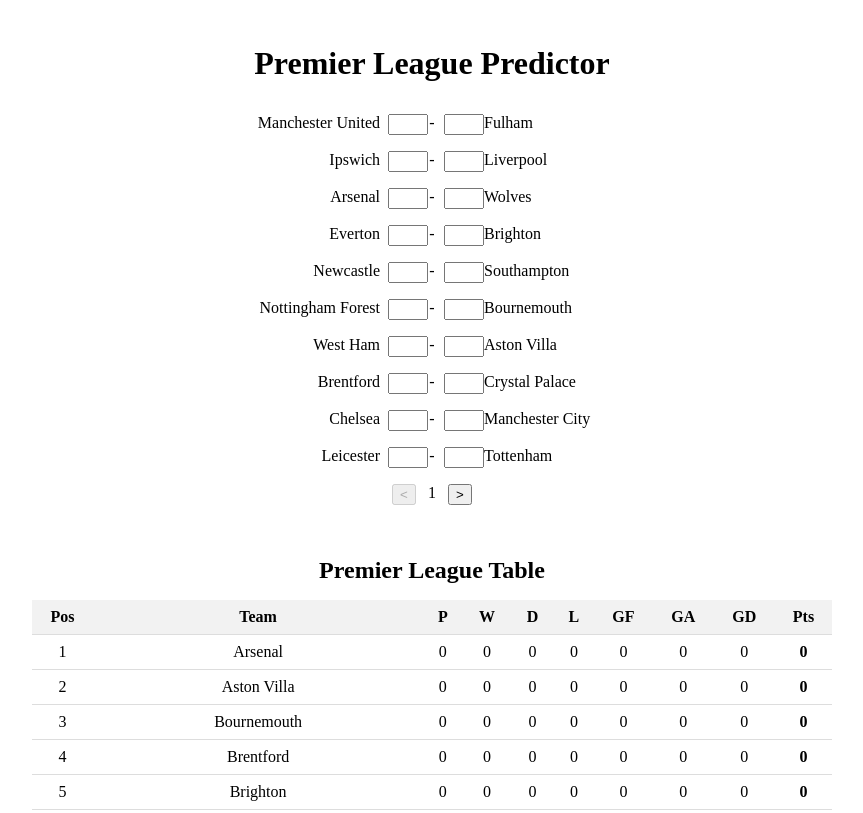
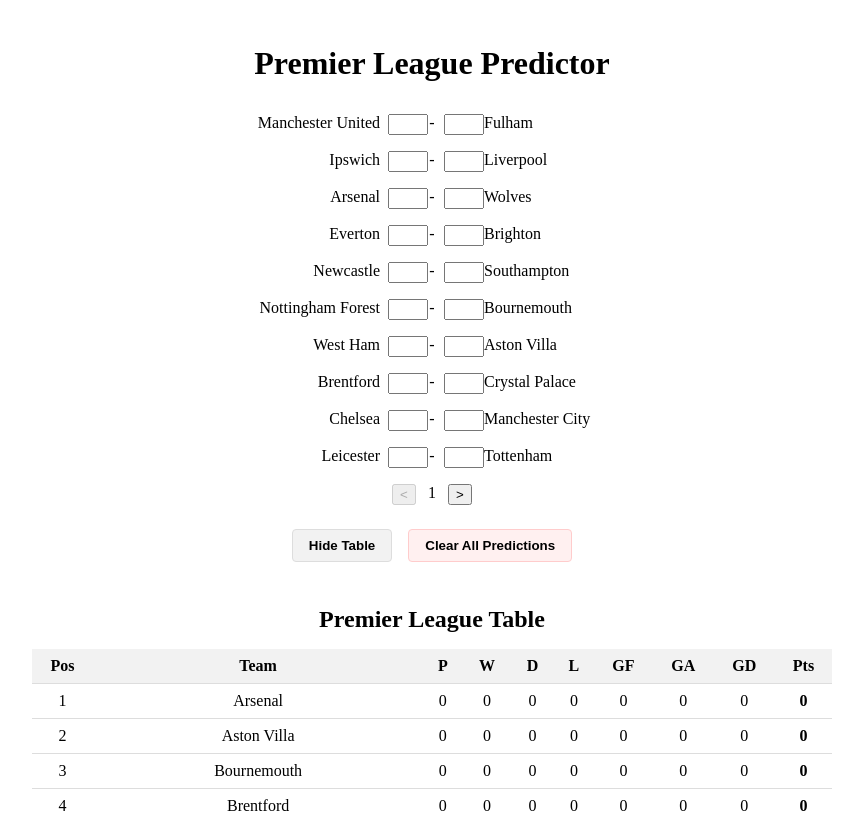
Before and after one commit to Broll26/league-predictor-v1, a Vue app in the folder frontend/: page / in a window 1280 px wide. Shown: the top 813 px of the page, without its empty margins (208-1071 px from the left). Built offline with nearby package versions, Linux system fonts and the light colour scheme.

Commit message:
Hide table & clear predictions buttons

```diff
--- a/frontend/src/App.vue
+++ b/frontend/src/App.vue
@@ -2,18 +2,30 @@
   <div class="app-container">
     <h1>Premier League Predictor</h1>
     <FixtureDisplay />
-    <TableDisplay />
+    <StateButtons v-model="displayState" />
+    <TableDisplay v-if="displayState.isTableVisible" />
   </div>
 </template>
 
 <script setup lang="ts">
+import { ref } from "vue";
 import FixtureDisplay from "./components/FixtureDisplay.vue";
 import TableDisplay from "./components/TableDisplay.vue";
-// Import usePredictions to initialize the shared state
+import StateButtons from "./components/StateButtons.vue";
 import { usePredictions } from "./composables/usePredictions";
 
 // Initialize predictions state
 usePredictions();
+
+// Define the display state
+interface DisplayState {
+  isTableVisible: boolean;
+}
+
+// Create reactive display state
+const displayState = ref<DisplayState>({
+  isTableVisible: true,
+});
 </script>
 
 <style scoped>
--- a/frontend/src/components/FixtureDisplay.vue
+++ b/frontend/src/components/FixtureDisplay.vue
@@ -51,7 +51,7 @@
 const selectedGameweek = ref(1);
 const { parseFixtureData, getOrderedGameweek } = useFixtureData();
 const gameweekMap = parseFixtureData();
-const { setPrediction, getPrediction } = usePredictions();
+const { setPrediction, getPrediction, predictions } = usePredictions();
 
 // Track scores for all fixtures
 const fixtureScores = reactive<
@@ -61,12 +61,30 @@
   >
 >({});
 
+// Watch for changes in the predictions Map
 watch(
-  () => fixtureScores,
-  (newValue) => {
-    console.log("fixtureScores changed:", newValue);
+  predictions,
+  () => {
+    // Update fixtureScores when predictions change (e.g., when cleared)
+    gameweekMap.forEach((fixtures) => {
+      fixtures.forEach((fixture) => {
+        const prediction = getPrediction(fixture.id);
+        if (fixtureScores[fixture.id]) {
+          fixtureScores[fixture.id] = {
+            homeScore:
+              prediction && prediction?.homeScore !== null
+                ? prediction.homeScore
+                : null,
+            awayScore:
+              prediction && prediction?.awayScore !== null
+                ? prediction.awayScore
+                : null,
+          };
+        }
+      });
+    });
   },
-  { deep: true, immediate: true }
+  { deep: true }
 );
 
 // Get the maximum gameweek number for pagination limits
--- /dev/null
+++ b/frontend/src/components/StateButtons.vue
@@ -0,0 +1,70 @@
+<template>
+  <div class="state-buttons">
+    <button class="action-button" @click="toggleTableVisibility">
+      {{ modelValue.isTableVisible ? "Hide Table" : "Show Table" }}
+    </button>
+    <button class="action-button clear-button" @click="clearPredictions">
+      Clear All Predictions
+    </button>
+  </div>
+</template>
+
+<script setup lang="ts">
+import { usePredictions } from "../composables/usePredictions";
+
+// Define the display state interface
+interface DisplayState {
+  isTableVisible: boolean;
+}
+
+// Define props and emits for v-model
+const props = defineProps<{
+  modelValue: DisplayState;
+}>();
+
+const emit = defineEmits<{
+  "update:modelValue": [value: DisplayState];
+}>();
+
+const { clearPredictions } = usePredictions();
+
+// Function to toggle table visibility
+const toggleTableVisibility = () => {
+  emit("update:modelValue", {
+    ...props.modelValue,
+    isTableVisible: !props.modelValue.isTableVisible,
+  });
+};
+</script>
+
+<style scoped>
+.state-buttons {
+  display: flex;
+  justify-content: center;
+  gap: 1rem;
+  margin: 1.5rem 0;
+}
+
+.action-button {
+  padding: 0.5rem 1rem;
+  background-color: #f2f2f2;
+  border: 1px solid #ddd;
+  border-radius: 4px;
+  cursor: pointer;
+  font-weight: bold;
+  transition: background-color 0.2s;
+}
+
+.action-button:hover {
+  background-color: #e6e6e6;
+}
+
+.clear-button {
+  background-color: #fff0f0;
+  border-color: #ffcccc;
+}
+
+.clear-button:hover {
+  background-color: #ffe6e6;
+}
+</style>
--- a/frontend/src/components/TableDisplay.vue
+++ b/frontend/src/components/TableDisplay.vue
@@ -42,7 +42,7 @@
 
 <style scoped>
 .table-container {
-  margin-top: 2rem;
+  margin-top: 1rem;
   display: flex;
   flex-direction: column;
   align-items: center;
--- a/frontend/src/composables/usePredictions.ts
+++ b/frontend/src/composables/usePredictions.ts
@@ -190,12 +190,18 @@
     });
   });
 
+  const clearPredictions = () => {
+    // Clear all predictions by creating a new empty Map
+    predictions.value = new Map();
+  };
+
   return {
     predictions,
     setPrediction,
     getPrediction,
     isPredictionComplete,
     leagueTable,
+    clearPredictions,
   };
 }
 
```
